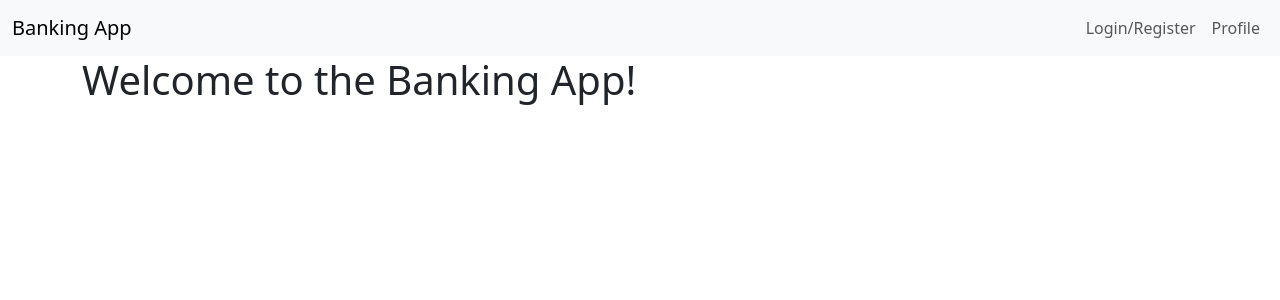
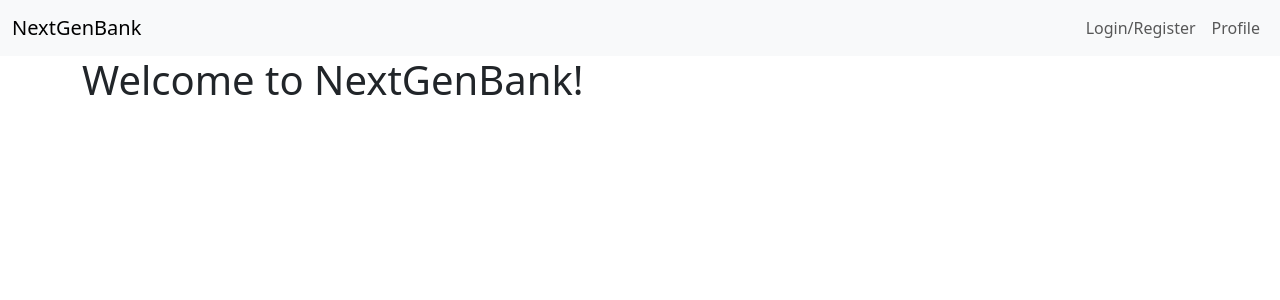
Before and after one commit to NextGenBank/frontend-BankApplication, a Vue app: page / in a window 1280 px wide. Shown: the top 300 px of the page. Built offline with nearby package versions, Linux system fonts and the light colour scheme.

Commit message:
Favicon / name changes & comments
Commented out routes to articles from boilerplate in previous commit.

```diff
--- a/index.html
+++ b/index.html
@@ -4,7 +4,7 @@
     <meta charset="UTF-8" />
     <link rel="icon" href="/favicon.ico" />
     <meta name="viewport" content="width=device-width, initial-scale=1.0" />
-    <title>Vite App</title>
+    <title>NextGenBank</title>
     <link
       rel="stylesheet"
       href="https://cdn.jsdelivr.net/npm/bootstrap@5.3.3/dist/css/bootstrap.min.css"
--- a/src/App.vue
+++ b/src/App.vue
@@ -13,7 +13,7 @@ export default {
 <template>
   <nav class="navbar navbar-expand-lg navbar-light bg-light">
     <div class="container-fluid">
-      <RouterLink to="/" class="navbar-brand">Banking App</RouterLink>
+      <RouterLink to="/" class="navbar-brand">NextGenBank</RouterLink>
       <div class="navbar-nav ms-auto">
         <!-- <RouterLink class="nav-item nav-link" to="/article"
           >Add New Article</RouterLink
--- a/src/components/Home.vue
+++ b/src/components/Home.vue
@@ -7,7 +7,7 @@ export default {
 </script>
 
 <template>
-  <h1>Welcome to the Banking App!</h1>
+  <h1>Welcome to NextGenBank!</h1>
   <!-- <ArticleTable /> -->
 </template>
 
```
Also changed, not shown: 1 other file (tests, documents, lock files or other folders).
